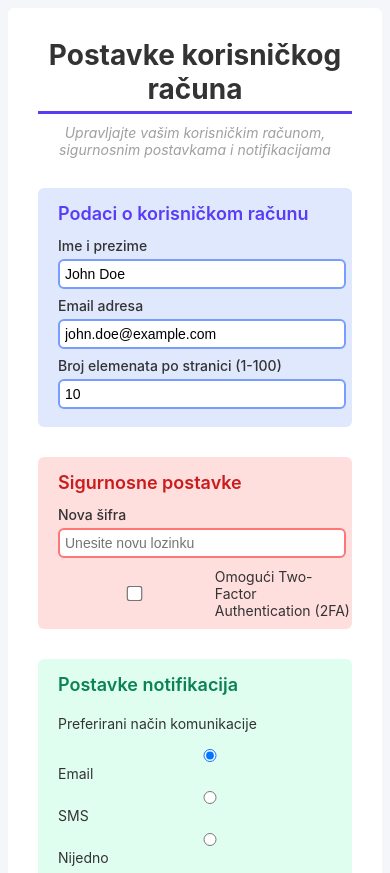
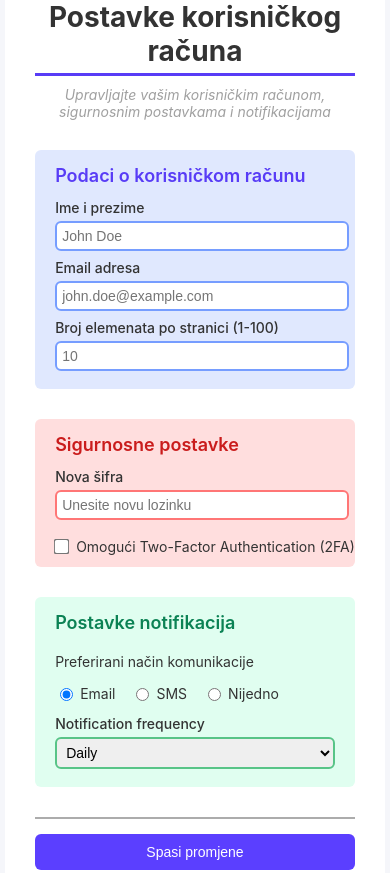
Before and after one commit to aminamemiic/ScenarijPro, a plain HTML site: page html/user.html in a window 390 px wide. Shown: the top 873 px of the page. Drawn offline with Linux system fonts and the light colour scheme.

Commit message:
ispravka responzivnosti

```diff
--- a/css/user.css
+++ b/css/user.css
@@ -1,6 +1,19 @@
 html {
     background-color: #f5f6fa;
     font-family: 'Poppins', 'Inter', sans-serif;
+}
+
+html, body {
+    height: 100%;
+    margin: 0;
+    padding: 0;
+}
+
+body {
+    display: flex;
+    justify-content: center;
+    align-items: center;
+    padding: 20px;
 }
 
 .podaci {
@@ -130,10 +143,18 @@ html {
 }
 
 .notifikacija-grupa {
+    display: flex;
+    align-items: center;
+    gap: 10px;
     margin-top: 15px;
     margin-left: 20px;
     font-size: 14px;
     color: #333333;
+}
+
+.notifikacija-grupa p {
+    margin: 0;
+    white-space: nowrap;
 }
 
 .notifikacije select {
@@ -142,8 +163,10 @@ html {
 
 .opcije {
     display: flex;
-    gap: 18px;
-    margin-bottom: 15px;
+    flex-wrap: nowrap;
+    gap: 20px;
+    align-items: center;
+    margin-bottom: 5px;
 }
 
 #spremi-promjene {
@@ -178,9 +201,45 @@ html {
         width: auto;
     }
 
+    .notifikacija-grupa {
+        flex-direction: column;
+        align-items: flex-start;
+    }
+
     .opcije {
-        flex-direction: column;
-        gap: 6px;
+        display: flex;
+        flex-direction: row;
+        flex-wrap: wrap;
+        gap: 16px;
+        align-items: center;
+        margin-top: 5px;
+    }
+
+    .opcije label {
+        display: flex;
+        align-items: center;
+        gap: 4px;
+        white-space: nowrap;
+    }
+
+    .tfa-grupa {
+        display: inline-flex;
+        flex-direction: row;
+        align-items: center;
+        gap: 8px;
+        margin-left: 20px;
+        width: auto;
+        flex-wrap: nowrap;
+    }
+
+    #tfa {
+        margin: 0;
+        transform: scale(1.2);
+    }
+
+    .tfa-grupa label {
+        white-space: nowrap;
+        margin: 0;
     }
 
     input,
--- a/html/user.html
+++ b/html/user.html
@@ -19,17 +19,17 @@
 
                 <div class="form-row">
                     <label for="ime">Ime i prezime</label>
-                    <input type="text" id="ime" name="ime" value="John Doe">
+                    <input type="text" id="ime" name="ime" placeholder="John Doe">
                 </div>
 
                 <div class="form-row">
                     <label for="email">Email adresa</label>
-                    <input type="email" id="email" name="email" value="john.doe@example.com">
+                    <input type="email" id="email" name="email" placeholder="john.doe@example.com">
                 </div>
 
                 <div class="form-row">
                     <label for="broj-stranica">Broj elemenata po stranici (1-100)</label>
-                    <input type="number" id="broj-stranica" name="broj-stranica" value="10" min="1" max="100">
+                    <input type="number" id="broj-stranica" name="broj-stranica" placeholder="10" min="1" max="100">
                 </div>
             </form>
         </div>
```
